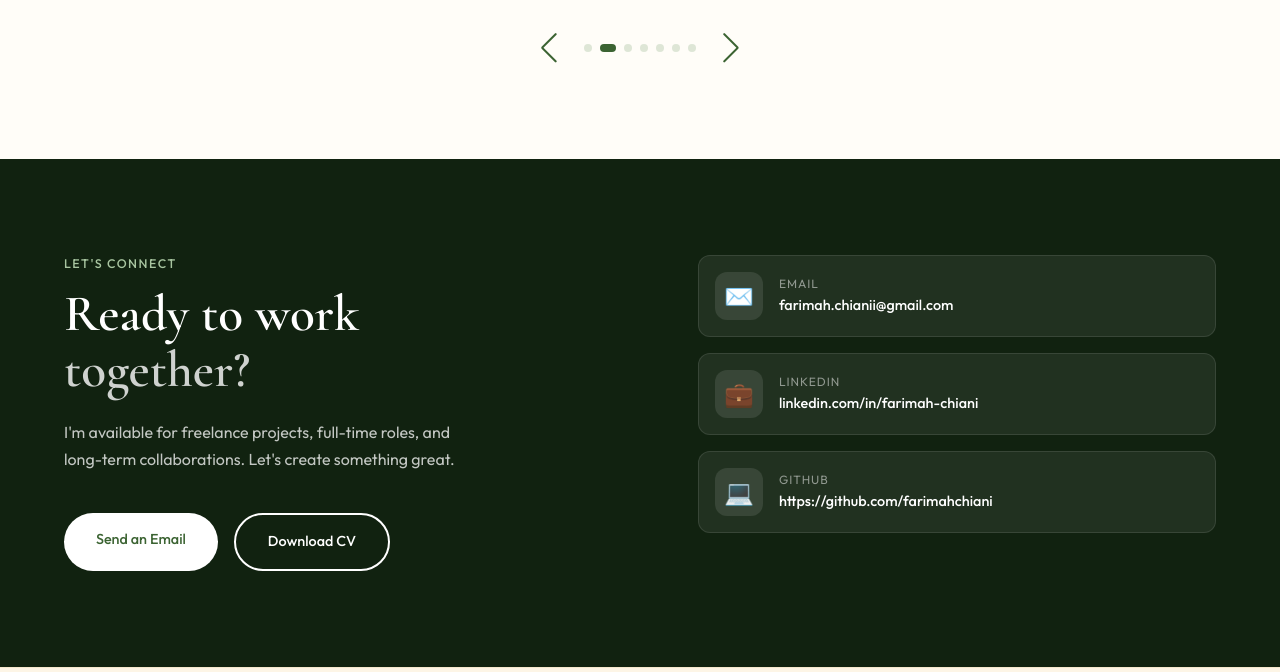
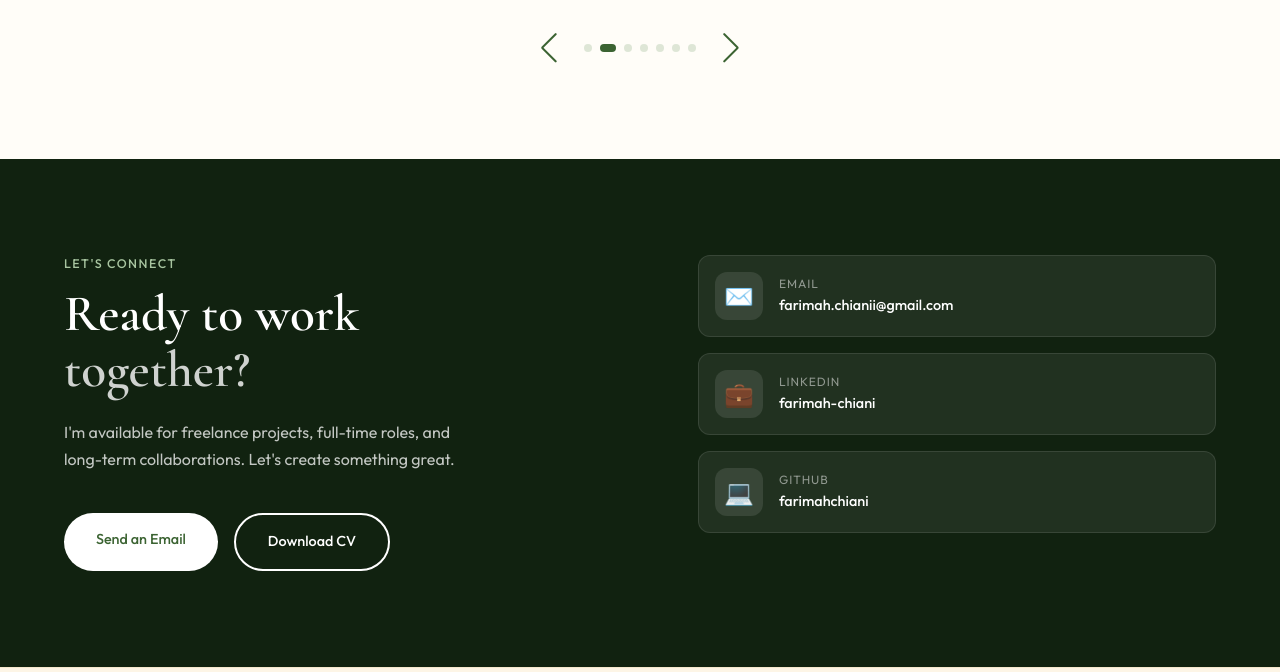
Before and after one commit to farimahchiani/farimahchiani.github.io, a website: page index.html in a window 1280 px wide. Shown: the part 3778-4450 px from the top of the page. Drawn offline with Linux system fonts and the light colour scheme.

Commit message:
new changes

```diff
--- a/index.html
+++ b/index.html
@@ -646,14 +646,14 @@
           <div class="contact-link-icon">💼</div>
           <div>
             <div class="contact-link-title">LinkedIn</div>
-            <div class="contact-link-val">linkedin.com/in/farimah-chiani</div>
+            <div class="contact-link-val">farimah-chiani</div>
           </div>
         </a>
         <a target="_blank" href="https://github.com/farimahchiani" class="contact-link-row">
           <div class="contact-link-icon">💻</div>
           <div>
             <div class="contact-link-title">GitHub</div>
-            <div class="contact-link-val">https://github.com/farimahchiani</div>
+            <div class="contact-link-val">farimahchiani</div>
           </div>
         </a>
       </div>
```
